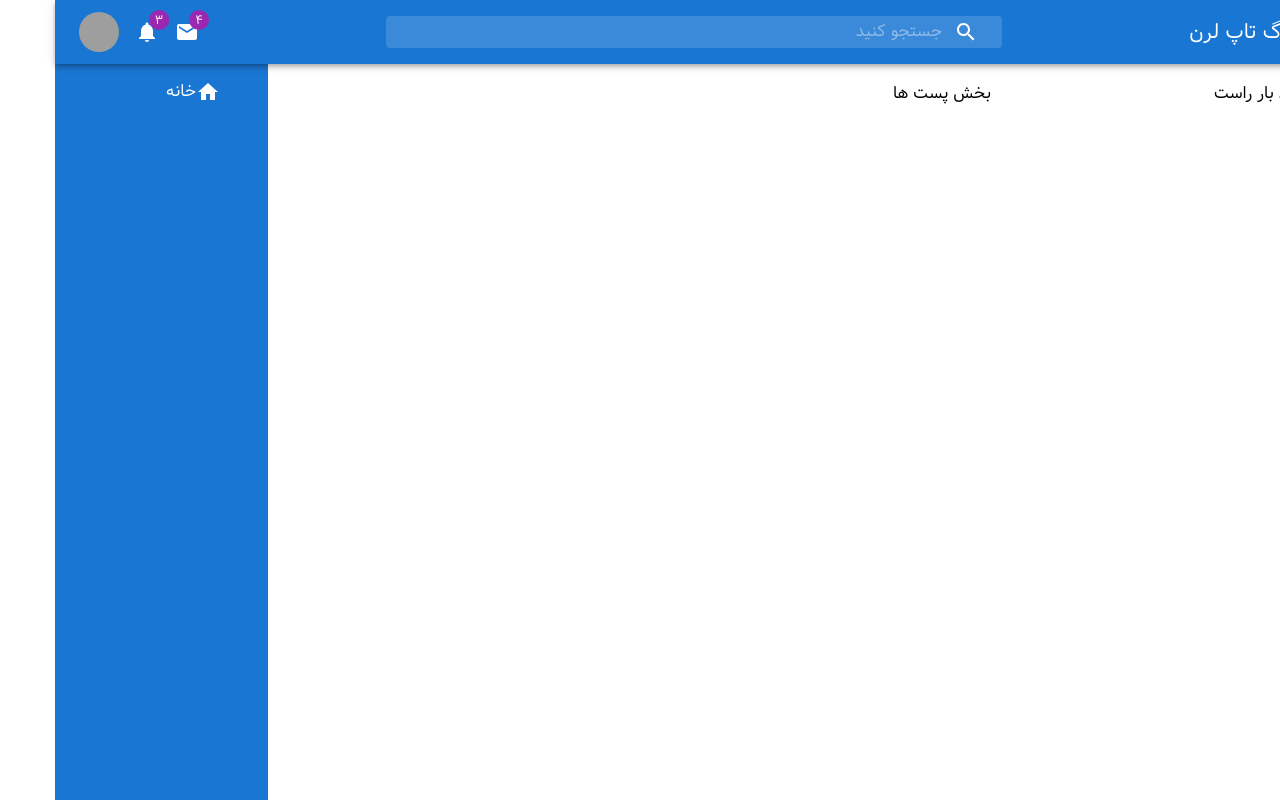
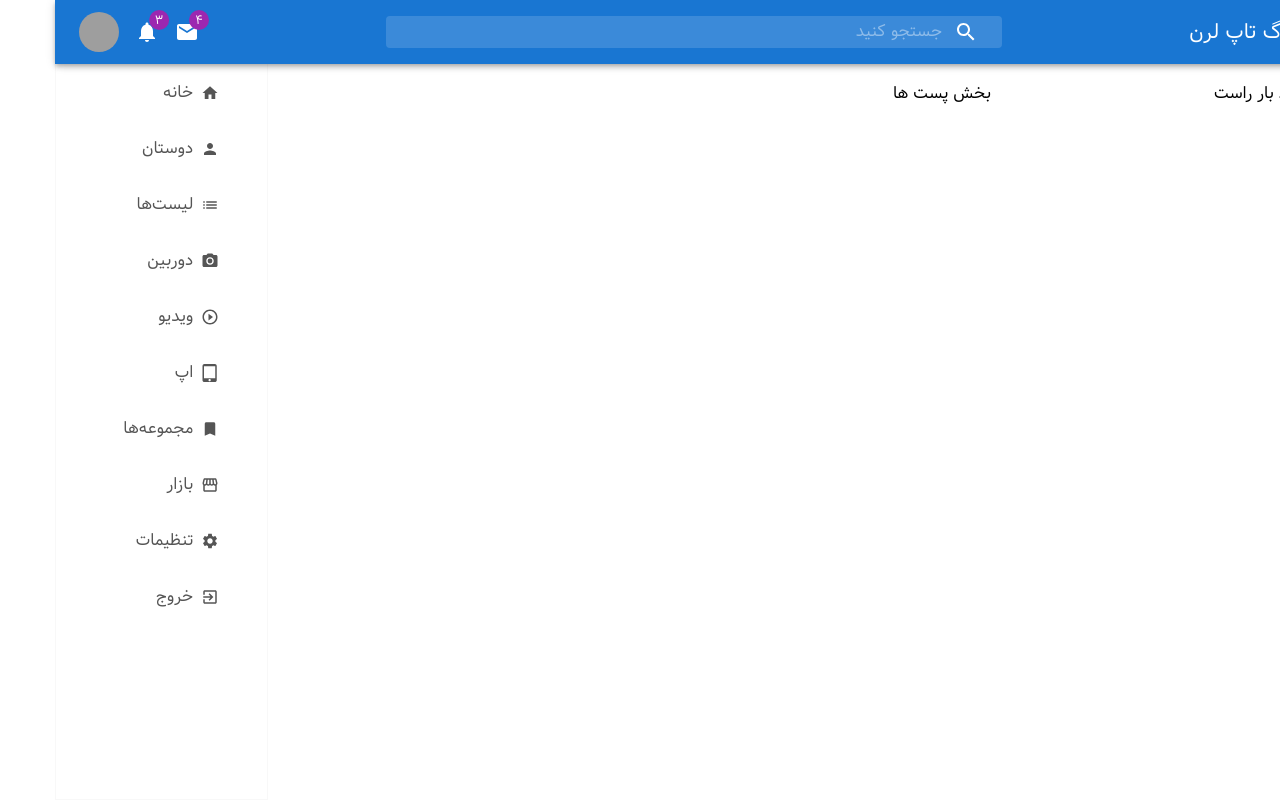
Before and after one commit to mohadeseh-saedpanah76/Material-UI-Project, a React (Create React App) app: page / in a window 1280 px wide. Built offline with nearby package versions, Linux system fonts and the light colour scheme; grey boxes are pictures that could not be loaded.

Commit message:
changes12

```diff
--- a/src/Components/Leftbar.jsx
+++ b/src/Components/Leftbar.jsx
@@ -1,4 +1,4 @@
-import { Home } from '@mui/icons-material'
+import { Bookmark, ExitToApp, Home, List, Person, PhotoCamera, PlayCircleOutline, Settings, Storefront, TabletMac } from '@mui/icons-material'
 import { Container, Typography, useTheme } from '@mui/material'
 import React from 'react'
 
@@ -10,7 +10,12 @@ const Leftbar = () => {
       paddingTop:theme.spacing(10),
       backgroundColor:theme.palette.primary.main,
       height:"100vh",
-      color:"white"
+      color:"white",
+      [theme.breakpoints.up("sm")]: {
+        backgroundColor:"white",
+        color:"#555",
+        border:"1px solid #f8f8f8"
+      }
     }}
    >
     <Container
@@ -24,9 +29,17 @@ const Leftbar = () => {
         }
       }}
     >
-      <Home/>
+      <Home
+        sx={{
+          marginLeft:theme.spacing(1),
+          [theme.breakpoints.up("sm")]:{
+            fontSize:"18px"
+          }
+        }}
+      />
       <Typography
         sx={{
+          fontWeight:"500",
           [theme.breakpoints.down("sm")]:{
             display:"none"
           }
@@ -35,6 +48,286 @@ const Leftbar = () => {
         خانه
       </Typography>
     </Container>
+
+    <Container
+      sx={{
+        display:"flex",
+        alignItems:"center",
+        marginBottom:theme.spacing(4),
+        [theme.breakpoints.up("sm")]: {
+          marginBottom:theme.spacing(4),
+          cursor:"pointer"
+        }
+      }}
+    >
+      <Person
+        sx={{
+          marginLeft:theme.spacing(1),
+          [theme.breakpoints.up("sm")]:{
+            fontSize:"18px"
+          }
+        }}
+      />
+      <Typography
+        sx={{
+          fontWeight:"500",
+          [theme.breakpoints.down("sm")]:{
+            display:"none"
+          }
+        }}
+      >
+        دوستان
+      </Typography>
+    </Container>
+
+    <Container
+      sx={{
+        display:"flex",
+        alignItems:"center",
+        marginBottom:theme.spacing(4),
+        [theme.breakpoints.up("sm")]: {
+          marginBottom:theme.spacing(4),
+          cursor:"pointer"
+        }
+      }}
+    >
+      <List
+        sx={{
+          marginLeft:theme.spacing(1),
+          [theme.breakpoints.up("sm")]:{
+            fontSize:"18px"
+          }
+        }}
+      />
+      <Typography
+        sx={{
+          fontWeight:"500",
+          [theme.breakpoints.down("sm")]:{
+            display:"none"
+          }
+        }}
+      >
+        لیست‌ها
+      </Typography>
+    </Container>
+
+    <Container
+      sx={{
+        display:"flex",
+        alignItems:"center",
+        marginBottom:theme.spacing(4),
+        [theme.breakpoints.up("sm")]: {
+          marginBottom:theme.spacing(4),
+          cursor:"pointer"
+        }
+      }}
+    >
+      <PhotoCamera
+        sx={{
+          marginLeft:theme.spacing(1),
+          [theme.breakpoints.up("sm")]:{
+            fontSize:"18px"
+          }
+        }}
+      />
+      <Typography
+        sx={{
+          fontWeight:"500",
+          [theme.breakpoints.down("sm")]:{
+            display:"none"
+          }
+        }}
+      >
+        دوربین
+      </Typography>
+    </Container>
+
+    <Container
+      sx={{
+        display:"flex",
+        alignItems:"center",
+        marginBottom:theme.spacing(4),
+        [theme.breakpoints.up("sm")]: {
+          marginBottom:theme.spacing(4),
+          cursor:"pointer"
+        }
+      }}
+    >
+      <PlayCircleOutline
+        sx={{
+          marginLeft:theme.spacing(1),
+          [theme.breakpoints.up("sm")]:{
+            fontSize:"18px"
+          }
+        }}
+      />
+      <Typography
+        sx={{
+          fontWeight:"500",
+          [theme.breakpoints.down("sm")]:{
+            display:"none"
+          }
+        }}
+      >
+        ویدیو
+      </Typography>
+    </Container>
+
+    <Container
+      sx={{
+        display:"flex",
+        alignItems:"center",
+        marginBottom:theme.spacing(4),
+        [theme.breakpoints.up("sm")]: {
+          marginBottom:theme.spacing(4),
+          cursor:"pointer"
+        }
+      }}
+    >
+      <TabletMac
+        sx={{
+          marginLeft:theme.spacing(1),
+          [theme.breakpoints.up("sm")]:{
+            fontSize:"18px"
+          }
+        }}
+      />
+      <Typography
+        sx={{
+          fontWeight:"500",
+          [theme.breakpoints.down("sm")]:{
+            display:"none"
+          }
+        }}
+      >
+        اپ
+      </Typography>
+    </Container>
+
+    <Container
+      sx={{
+        display:"flex",
+        alignItems:"center",
+        marginBottom:theme.spacing(4),
+        [theme.breakpoints.up("sm")]: {
+          marginBottom:theme.spacing(4),
+          cursor:"pointer"
+        }
+      }}
+    >
+      <Bookmark
+        sx={{
+          marginLeft:theme.spacing(1),
+          [theme.breakpoints.up("sm")]:{
+            fontSize:"18px"
+          }
+        }}
+      />
+      <Typography
+        sx={{
+          fontWeight:"500",
+          [theme.breakpoints.down("sm")]:{
+            display:"none"
+          }
+        }}
+      >
+       مجموعه‌ها
+      </Typography>
+    </Container>
+
+    <Container
+      sx={{
+        display:"flex",
+        alignItems:"center",
+        marginBottom:theme.spacing(4),
+        [theme.breakpoints.up("sm")]: {
+          marginBottom:theme.spacing(4),
+          cursor:"pointer"
+        }
+      }}
+    >
+      <Storefront
+        sx={{
+          marginLeft:theme.spacing(1),
+          [theme.breakpoints.up("sm")]:{
+            fontSize:"18px"
+          }
+        }}
+      />
+      <Typography
+        sx={{
+          fontWeight:"500",
+          [theme.breakpoints.down("sm")]:{
+            display:"none"
+          }
+        }}
+      >
+        بازار
+      </Typography>
+    </Container>
+
+    <Container
+      sx={{
+        display:"flex",
+        alignItems:"center",
+        marginBottom:theme.spacing(4),
+        [theme.breakpoints.up("sm")]: {
+          marginBottom:theme.spacing(4),
+          cursor:"pointer"
+        }
+      }}
+    >
+      <Settings
+        sx={{
+          marginLeft:theme.spacing(1),
+          [theme.breakpoints.up("sm")]:{
+            fontSize:"18px"
+          }
+        }}
+      />
+      <Typography
+        sx={{
+          fontWeight:"500",
+          [theme.breakpoints.down("sm")]:{
+            display:"none"
+          }
+        }}
+      >
+        تنظیمات
+      </Typography>
+    </Container>
+
+    <Container
+      sx={{
+        display:"flex",
+        alignItems:"center",
+        marginBottom:theme.spacing(4),
+        [theme.breakpoints.up("sm")]: {
+          marginBottom:theme.spacing(4),
+          cursor:"pointer"
+        }
+      }}
+    >
+      <ExitToApp
+        sx={{
+          marginLeft:theme.spacing(1),
+          [theme.breakpoints.up("sm")]:{
+            fontSize:"18px"
+          }
+        }}
+      />
+      <Typography
+        sx={{
+          fontWeight:"500",
+          [theme.breakpoints.down("sm")]:{
+            display:"none"
+          }
+        }}
+      >
+        خروج
+      </Typography>
+    </Container>
+
    </Container>
   )
 }
```
